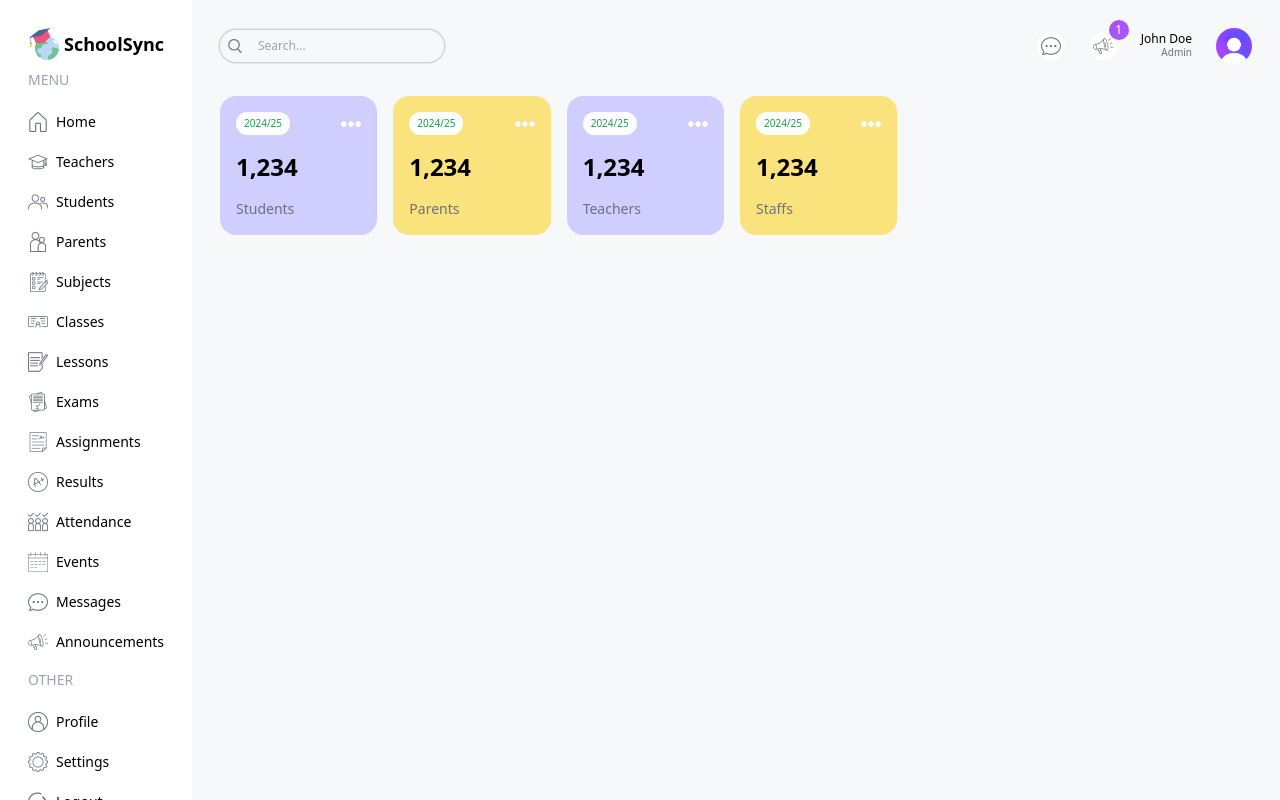
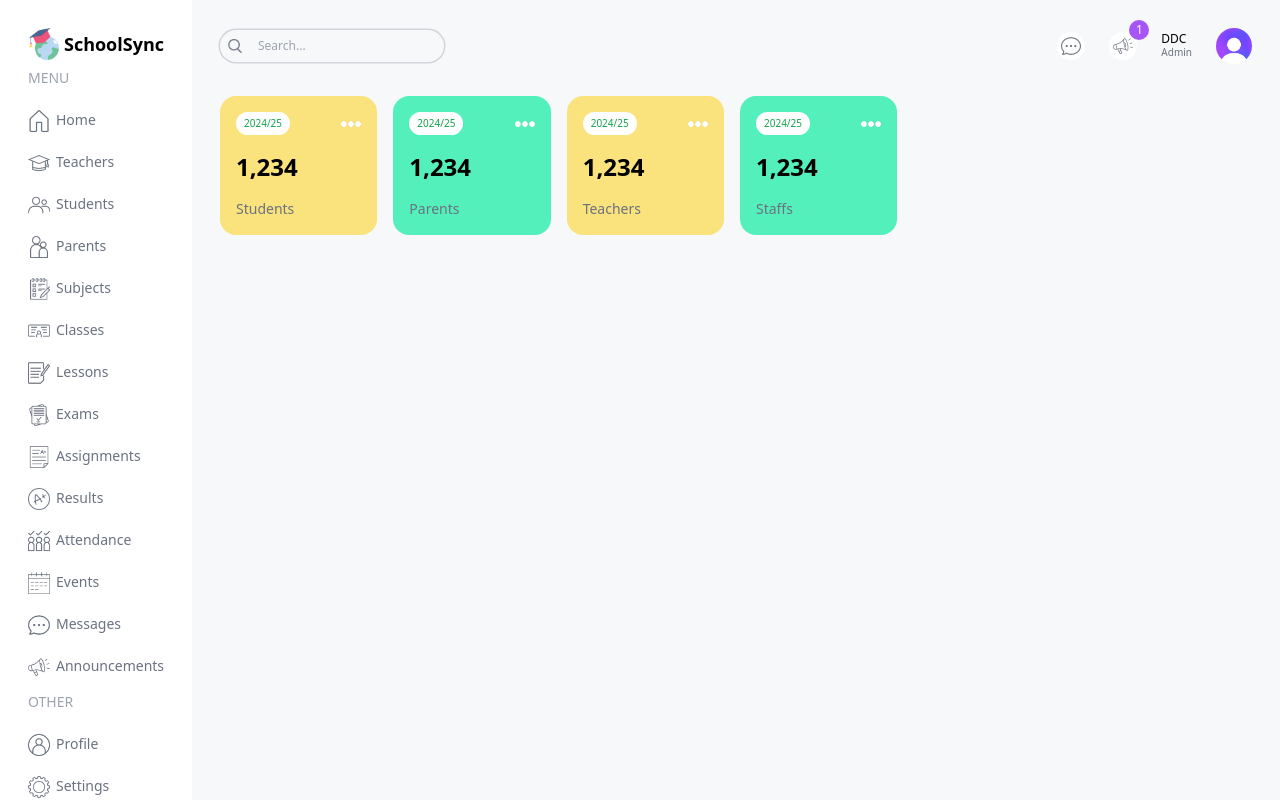
Before and after one commit to durjoydutta/SchoolSync, a Next.js app: page /admin in a window 1280 px wide. Built offline with nearby package versions, Linux system fonts and the light colour scheme.

Commit message:
modified menu and usercard ui elements

```diff
--- a/src/app/(dashboard)/layout.tsx
+++ b/src/app/(dashboard)/layout.tsx
@@ -11,7 +11,7 @@ export default function DashboardLayout({
   return (
     <div className="h-screen flex overflow-hidden">
       {/* LEFT PANEL - link to Home and menu sidebar*/}
-      <div className="left w-[12%] md:w[10%] lg:w[8%] xl:w-[15%] px-2 py-3 mt-4">
+      <div className="left w-[15%] md:w[8%] lg:w[5%] xl:w-[15%] py-3 mt-4">
         <Link href="/" className="flex justify-center items-center gap-1">
           <Image src='/logo.png' alt='logo' width={32} height={32}/>
           <span className="hidden lg:block text-lg font-semibold">SchoolSync</span>
@@ -19,7 +19,7 @@ export default function DashboardLayout({
         <Menu/>
       </div>
       {/* RIGHT PANEL - navbar and dashboard panels*/}
-      <div className="right w-[88%] md:w[90%] lg:w[92%] xl:w-[85%] p-3 bg-[#f7f8fa] overflow-y-scroll">
+      <div className="right w-[88%] md:w[92%] lg:w[95%] xl:w-[85%] p-3 bg-[#f7f8fa] overflow-y-scroll">
         <Navbar/>
         {children}
       </div>
--- a/src/components/Menu.tsx
+++ b/src/components/Menu.tsx
@@ -118,15 +118,15 @@ const menuItems = [
 
 const Menu = () => {
   return (
-    <div className="h-full text-sm lg:ml-5 md:text-md flex flex-col justify-around">
+    <div className="h-full text-sm lg:ml-5 md:pl-1 lg:pl-2 font-medium flex flex-col justify-around">
       {
         menuItems.map((i) => (
           <div className="flex flex-col justify-between gap-2" key={i.title}>
-            <span className="hidden lg:block text-gray-400 font-light my-2">{i.title}</span>
+            <span className="hidden md:block text-gray-400 font-light my-2">{i.title}</span>
             {i.items.map(item=>(
-              <Link href={item.href} key={item.label} className="w-full flex justify-center lg:justify-start py-1.5 gap-2  hover:text-slate-800">
-                <Image className="mix-blend-multiply" src={item.icon} alt="{item.label} + icon" width={20} height={20}/>
-                <span className="hidden lg:block truncate ...">{item.label}</span>
+              <Link href={item.href} key={item.label} className="w-full flex justify-center md:justify-start py-1.5 gap-1.5 text-gray-500">
+                <Image className="mix-blend-multiply" src={item.icon} alt="{item.label} + icon" width={22} height={22}/>
+                <span className="hidden md:block truncate ...">{item.label}</span>
               </Link>
             ))}
           </div>
--- a/src/components/Navbar.tsx
+++ b/src/components/Navbar.tsx
@@ -19,8 +19,8 @@ const Navbar = () => {
           <Image src="/announcement.png" alt="" width={20} height={20}/>
           <div className='absolute -top-3 -right-3 w-5 h-5 flex items-center justify-center bg-purple-500 text-white rounded-full text-xs'>1</div>
         </div>
-        <div className='flex flex-col'>
-          <span className="text-xs leading-3 font-medium">John Doe</span>
+        <div className='flex flex-col items- truncate ...'>
+          <span className="text-xs leading-3 font-medium">DDC</span>
           <span className="text-[10px] text-gray-500 text-right">Admin</span>
         </div>
         <Image src="/avatar.png" alt="" width={36} height={36} className="rounded-full"/>
--- a/src/components/UserCard.tsx
+++ b/src/components/UserCard.tsx
@@ -2,7 +2,7 @@ import Image from "next/image";
 
 const UserCard = ({ type }: { type: string }) => {
   return (
-    <div className="rounded-2xl odd:bg-lamaPurple even:bg-lamaYellow p-4 flex-1 min-w-[130px]">
+    <div className="rounded-2xl odd:bg-lamaYellow even:bg-lamaGreenLight p-4 flex-1 min-w-[130px]">
       <div className="flex justify-between items-center">
         <span className="text-[10px] bg-white px-2 py-1 rounded-full text-green-600">
           2024/25
--- a/tailwind.config.ts
+++ b/tailwind.config.ts
@@ -20,6 +20,7 @@ const config: Config = {
         lamaPurpleLight: "#F1F0FF",
         lamaYellow: "#FAE27C",
         lamaYellowLight: "#FEFCE8",
+        lamaGreenLight: "#53F0BC",
       },
     },
   },
```
